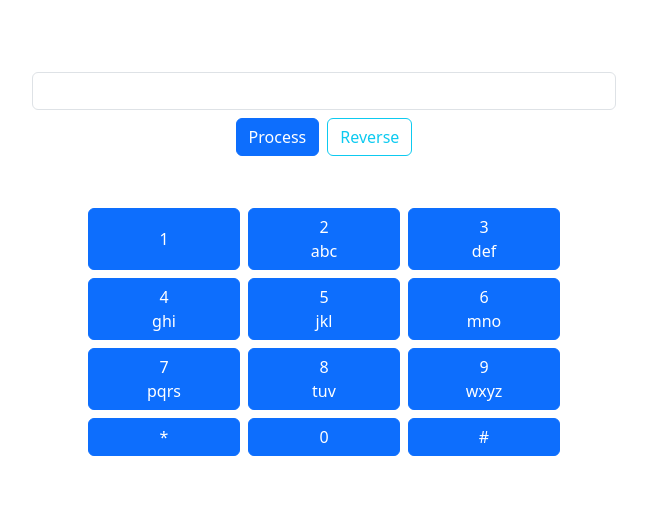
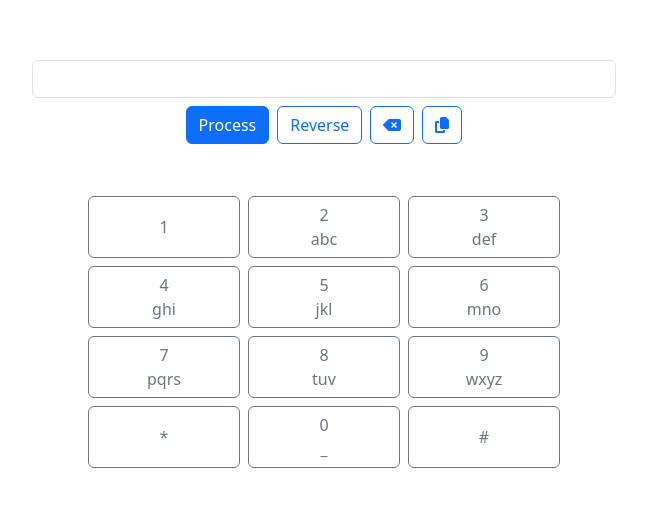
Before and after one commit to billiartag/t9-coder, a Vue app: page / in a window 1280 px wide. Shown: the part 134-640 px from the top of the page, without its empty margins (12-659 px from the left). Built offline with nearby package versions, Linux system fonts and the light colour scheme.

Commit message:
add fontawesome

```diff
--- a/package.json
+++ b/package.json
@@ -11,6 +11,12 @@
     "deploy": "gh-pages -d dist"
   },
   "dependencies": {
+    "@fortawesome/fontawesome-free": "^6.7.2",
+    "@fortawesome/fontawesome-svg-core": "^6.7.2",
+    "@fortawesome/free-brands-svg-icons": "^6.7.2",
+    "@fortawesome/free-regular-svg-icons": "^6.7.2",
+    "@fortawesome/free-solid-svg-icons": "^6.7.2",
+    "@fortawesome/vue-fontawesome": "^3.0.8",
     "@popperjs/core": "^2.11.8",
     "@tailwindcss/vite": "^4.1.11",
     "bootstrap": "^5.3.7",
--- a/src/App.vue
+++ b/src/App.vue
@@ -2,6 +2,8 @@
 import HelloWorld from './components/HelloWorld.vue'
 import TheWelcome from './components/TheWelcome.vue'
 import TButton from './components/TButton.vue'
+
+var textData = "";
 
 const numbers = [
   {
@@ -46,7 +48,7 @@ const numbers = [
   },
   {
     title: "0",
-    subtitle: ""
+    subtitle: "_"
   },
   {
     title: "#",
@@ -54,19 +56,31 @@ const numbers = [
   },
 ];
 
+function addNumber(title){
+  console.log(title);
+  textData += title;
+  console.log(textData);
+}
+
 </script>
 
 <template>
   <main class="container">
     <div class="mb-5">
-      <input type="text" name="txt-input" id="txt-input" class="form-control">
+      <input type="text" class="form-control" v-model="textData">
       <div class="m-2 d-flex justify-content-center">
         <button class="btn btn-primary mx-1">Process</button>
-        <button class="btn btn-outline-info mx-1">Reverse</button>
+        <button class="btn btn-outline-primary mx-1">Reverse</button>
+        <button class="btn btn-outline-primary mx-1">
+          <i class="fa-solid fa-delete-left"></i>
+        </button>
+        <button class="btn btn-outline-primary mx-1">
+          <i class="fa-solid fa-copy"></i>
+        </button>
       </div>
     </div>
     <div class=" row d-flex justify-content-center">
-      <t-button v-for="item in numbers" :title="item.title" :subtitle="item.subtitle" />
+      <t-button v-for="item in numbers" :title="item.title" :subtitle="item.subtitle" @click="addNumber(item.title)"/>
     </div>
   </main>
 </template>
--- a/src/components/TButton.vue
+++ b/src/components/TButton.vue
@@ -3,7 +3,7 @@
     const props = defineProps(['title','subtitle']);
 </script>
 <template>
-    <button class="btn btn-primary col-3 m-1 ">
+    <button class="btn btn-outline-secondary col-3 m-1 ">
         {{ title }}
         <br>
         {{ subtitle }}
--- a/src/main.js
+++ b/src/main.js
@@ -1,8 +1,10 @@
 import './assets/main.css'
 import "bootstrap/dist/css/bootstrap.min.css"
 import "bootstrap"
-
+import '@fortawesome/fontawesome-free/js/fontawesome';
+import '@fortawesome/fontawesome-free/js/solid';
 import { createApp } from 'vue'
 import App from './App.vue'
 
-createApp(App).mount('#app')
+createApp(App)
+.mount('#app')
--- a/styles.css
+++ b/styles.css
@@ -1,2 +1,3 @@
 @import 'tailwindcss';
 @import "bootstrap/scss/bootstrap";
+@import '/node_modules/@fortawesome/fontawesome-free/css/all.css';
```
Also changed, not shown: 1 other file (tests, documents, lock files or other folders).
